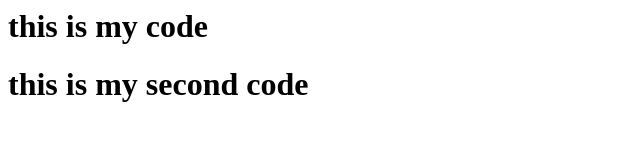
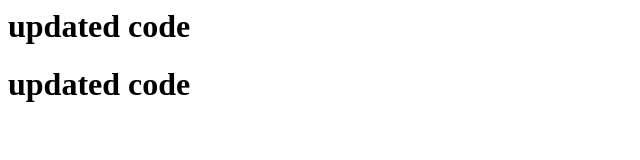
Before and after one commit to parthimrv/rock-dev, a plain HTML site: page index.html in a window 1280 px wide. Shown: the whole page, without its empty margins (0-640 px from the left). Drawn offline with Linux system fonts and the light colour scheme.

Commit message:
updated commit

```diff
--- a/index.html
+++ b/index.html
@@ -1,4 +1,4 @@
 <html>
-<h1> this is my code </h1>
-<h1> this is my second code </h1>
+<h1> updated code </h1>
+<h1> updated code </h1>
 </html>
```
